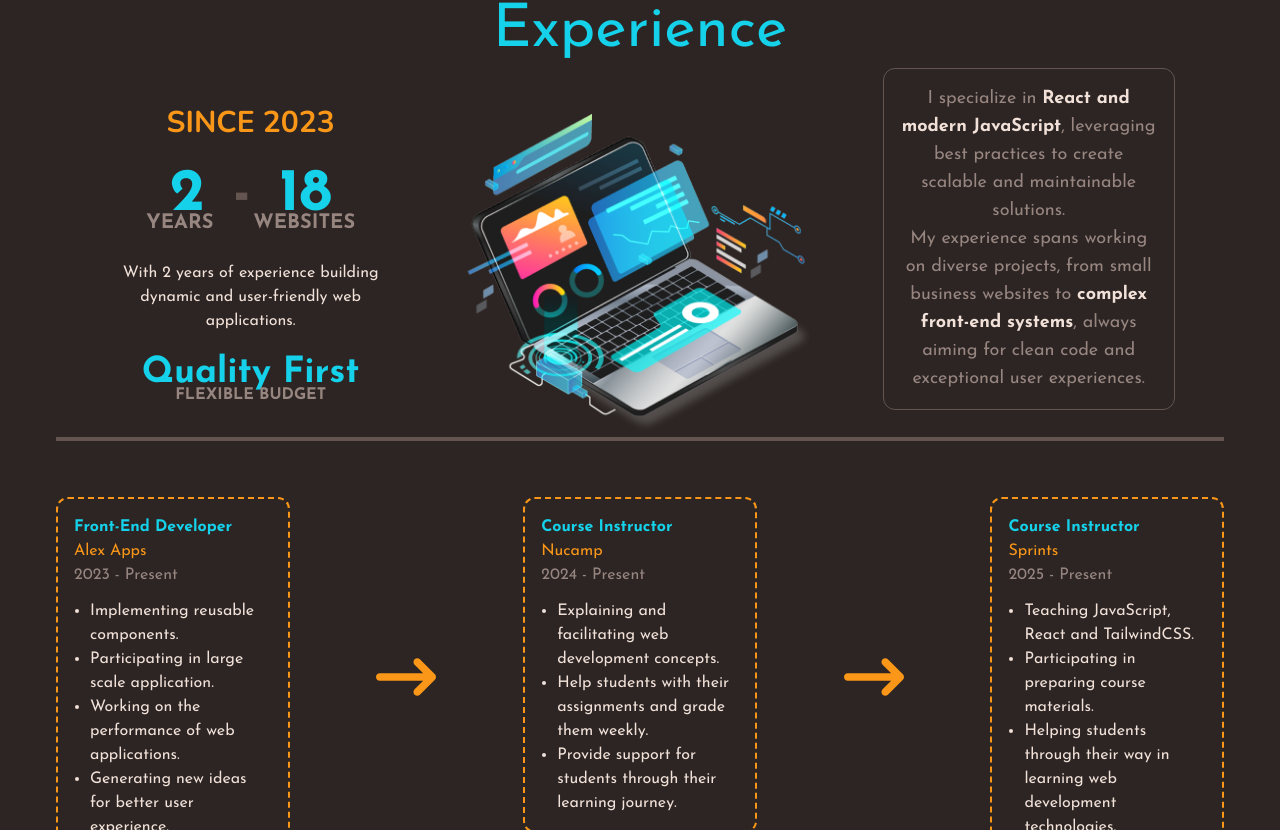
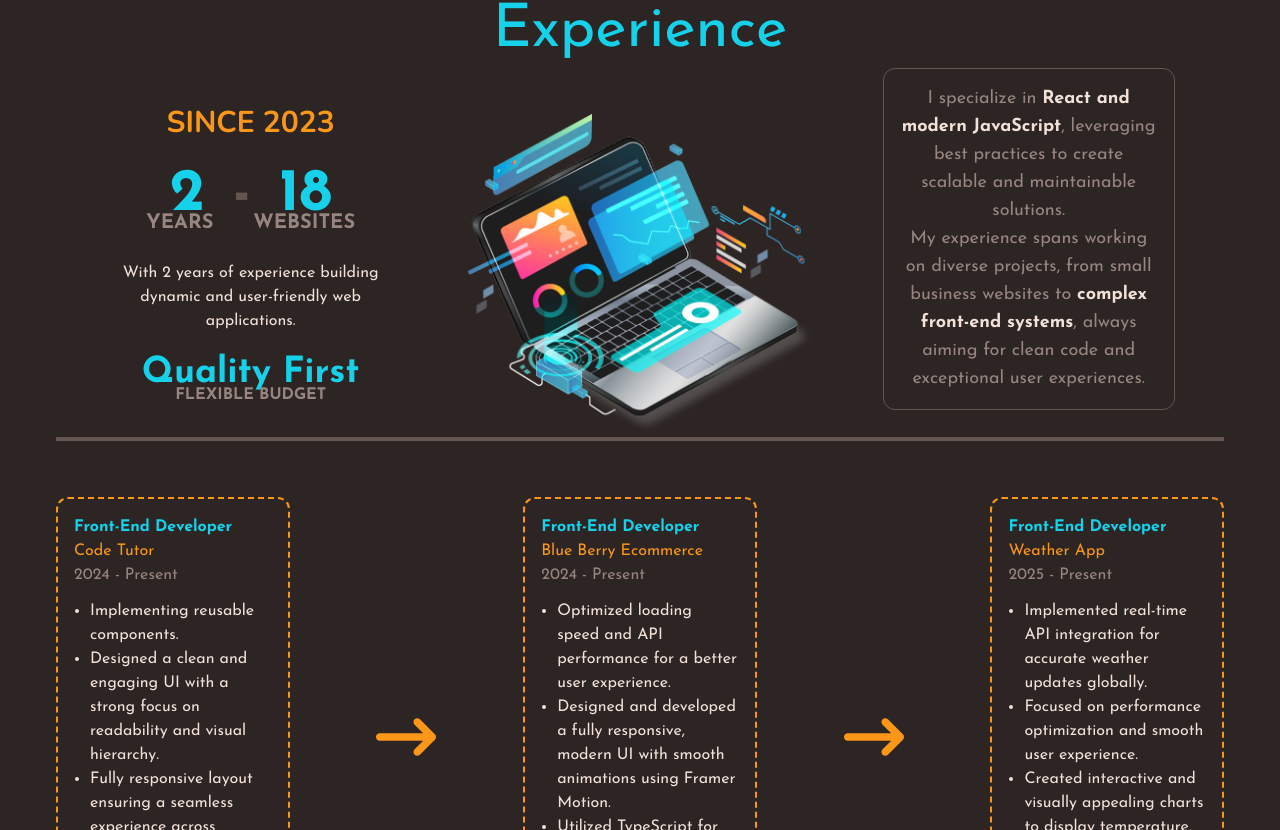
Before and after one commit to matinaliakbari-90/mt-portfolio, a React (Vite) app: page / in a window 1280 px wide. Shown: the part 1970-2800 px from the top of the page. Built offline with nearby package versions, Linux system fonts and the light colour scheme.

Commit message:
Update data for all components

```diff
--- a/index.html
+++ b/index.html
@@ -10,7 +10,7 @@
   <link rel="icon" type="image/png" sizes="16x16" href="/public/favicon/favicon-16x16.png">
   <link rel="manifest" href="/public/favicon/site.webmanifest">
 
-  <title>MT Portfolio</title>
+  <title>MA Portfolio</title>
 </head>
 
 <body>
--- a/src/components/aboutSection/AboutText.jsx
+++ b/src/components/aboutSection/AboutText.jsx
@@ -4,7 +4,7 @@ const AboutText = () => {
     return (
         <div className="text-center md:text-left">
             <h2 className="text-6xl text-cyan">About Me</h2>
-            <p className="mt-10 w-full md:w-[25rem] lg:w-[43rem] lg:text-justify">I am Matin AliAkbari, a passionate web developer with a passion for coding and learning.
+            <p className="mt-10 w-full md:w-[25rem] lg:w-[43rem] lg:text-justify text-balance">I am Matin AliAkbari, a passionate web developer with a passion for coding and learning.
                 I specialize in React and modern front-end development, with a focus on building high-quality, real-world projects and mastering cutting-edge web technologies.
                 My goal is to grow professionally, strengthen my portfolio, and advance my career to the next level by creating impactful, market-ready applications that solve real-world problems. I am committed to excellence, consistently delivering my best work, and have successfully developed innovative, functional, and production-ready solutions that meet industry needs. With a mindset of continuous learning and improvement, I thrive on challenges and aim to apply creativity and precision to every project I work on.
             </p>
--- a/src/components/contactMeSection/ContactSocial.jsx
+++ b/src/components/contactMeSection/ContactSocial.jsx
@@ -10,7 +10,7 @@ const ContactSocial = () => {
     const contactItems = [
         {
             icon: <MdOutlineEmail />,
-            text: "matin54843590@gmail.com",
+            text: "matin.aliakbari.90@gmail.com",
         },
         {
             icon: <LuPhone />,
@@ -18,7 +18,7 @@ const ContactSocial = () => {
         },
         {
             icon: <IoLocationOutline />,
-            text: "Kashan, Isfahan, Iran",
+            text: "Kashan, Iran",
         },
     ];
 
--- a/src/components/experienceSection/ExperienceCardDash.jsx
+++ b/src/components/experienceSection/ExperienceCardDash.jsx
@@ -9,12 +9,15 @@ const ExperienceCardDash = () => {
             <motion.div variants={fadeIn('right', 0.2)} initial='hidden' whileInView='show' viewport={{ once: false, amount: 0 }}>
                 <div className="p-4 text-left border-[2px] border-dashed border-orange rounded-xl">
                     <h3 className="font-bold text-cyan">Front-End Developer</h3>
-                    <h4 className="text-orange">Alex Apps</h4>
-                    <h5 className="mb-3 text-lightGrey">2023 - Present</h5>
-                    <ul className="pl-4 list-disc">
+                    <h4 className="text-orange">Code Tutor</h4>
+                    <h5 className="mb-3 text-lightGrey">2024 - Present</h5>
+                    <ul className="pl-4 list-disc h-fit">
                         <li>Implementing reusable components.</li>
-                        <li>Participating in large scale application.</li>
-                        <li>Working on the performance of web applications.</li>
+                        <li>Designed a clean and engaging UI with a strong focus
+                            on readability and visual hierarchy.</li>
+                        <li>Fully responsive layout ensuring a seamless
+                            experience across desktop, tablet, and mobile
+                            devices.</li>
                         <li>Generating new ideas for better user experience.</li>
                     </ul>
                 </div>
@@ -27,13 +30,16 @@ const ExperienceCardDash = () => {
 
             <motion.div variants={fadeIn('right', 0.4)} initial='hidden' whileInView='show' viewport={{ once: false, amount: 0 }}>
                 <div className="p-4 text-left border-[2px] border-dashed border-orange rounded-xl">
-                    <h3 className="font-bold text-cyan">Course Instructor</h3>
-                    <h4 className="text-orange">Nucamp</h4>
+                    <h3 className="font-bold text-cyan">Front-End Developer</h3>
+                    <h4 className="text-orange">Blue Berry Ecommerce</h4>
                     <h5 className="mb-3 text-lightGrey">2024 - Present</h5>
-                    <ul className="pl-4 list-disc">
-                        <li>Explaining and facilitating web development concepts.</li>
-                        <li>Help students with their assignments and grade them weekly.</li>
-                        <li>Provide support for students through their learning journey.</li>
+                    <ul className="pl-4 list-disc md:h-fit xl:h-[320px]">
+                        <li>Optimized loading speed and API performance for a
+                            better user experience.</li>
+                        <li>Designed and developed a fully responsive, modern
+                            UI with smooth animations using Framer Motion.</li>
+                        <li>Utilized TypeScript for type safety and improved
+                            code maintainability across the application.</li>
                     </ul>
                 </div>
             </motion.div>
@@ -44,13 +50,17 @@ const ExperienceCardDash = () => {
 
             <motion.div variants={fadeIn('right', 0.6)} initial='hidden' whileInView='show' viewport={{ once: false, amount: 0 }}>
                 <div className="p-4 text-left border-[2px] border-dashed border-orange rounded-xl">
-                    <h3 className="font-bold text-cyan">Course Instructor</h3>
-                    <h4 className="text-orange">Sprints</h4>
+                    <h3 className="font-bold text-cyan">Front-End Developer</h3>
+                    <h4 className="text-orange">Weather App</h4>
                     <h5 className="mb-3 text-lightGrey">2025 - Present</h5>
-                    <ul className="pl-4 list-disc">
-                        <li>Teaching JavaScript, React and TailwindCSS.</li>
-                        <li>Participating in preparing course materials.</li>
-                        <li>Helping students through their way in learning web development technologies.</li>
+                    <ul className="pl-4 list-disc md:h-fit xl:h-[320px]">
+                        <li>Implemented real-time API integration for accurate
+                            weather updates globally.</li>
+                        <li>Focused on performance optimization and smooth
+                            user experience.</li>
+                        <li>Created interactive and visually appealing charts to
+                            display temperature, humidity, and other key
+                            metrics.</li>
                     </ul>
                 </div>
             </motion.div>
--- a/src/components/heroSection/HeroBar.jsx
+++ b/src/components/heroSection/HeroBar.jsx
@@ -3,7 +3,7 @@ const HeroBar = () => {
         <div className="flex justify-around py-8 text-center border border-y-white/40 border-x-brown mt-14 bg-brown">
             <h2 className="hidden uppercase md:block md:text-2xl lg:text-4xl font-body opacity-40">Fast Learner</h2>
             <h2 className="hidden uppercase md:block md:text-2xl lg:text-4xl font-body opacity-40">Team Work</h2>
-            <h2 className="text-4xl uppercase md:text-2xl lg:text-4xl font-body opacity-40">Details Master</h2>
+            <h2 className="text-4xl uppercase md:text-2xl lg:text-4xl font-body opacity-40">Love Coding</h2>
         </div>
     )
 }
--- a/src/components/navbar/NavbarBrand.jsx
+++ b/src/components/navbar/NavbarBrand.jsx
@@ -5,7 +5,7 @@ const NavbarBrand = () => {
                 Matin Aliakbari
             </h1>
             <h1 className="text-4xl font-extrabold text-white font-special md:hidden sm:block">
-                MT
+                MA
             </h1>
         </div>
     )
--- a/src/components/projectsSection/ProjectsMain.jsx
+++ b/src/components/projectsSection/ProjectsMain.jsx
@@ -16,7 +16,7 @@ const ProjectsMain = () => {
                 <ProjectsPic />
             </div>
 
-            <div className="my-20 text-2xl font-bold text-center">
+            <div className="my-20 text-[19px] font-bold text-center md:text-2xl">
                 <a className="transition-colors border-b-2 hover:text-cyan" href="https://github.com/matinaliakbari-90">All Projects</a>
             </div>
         </section>
```
Also changed, not shown: src/components/projectsSection/ProjectsPic.jsx (+0 -68 lines), 1 other file (tests, documents, lock files or other folders).
